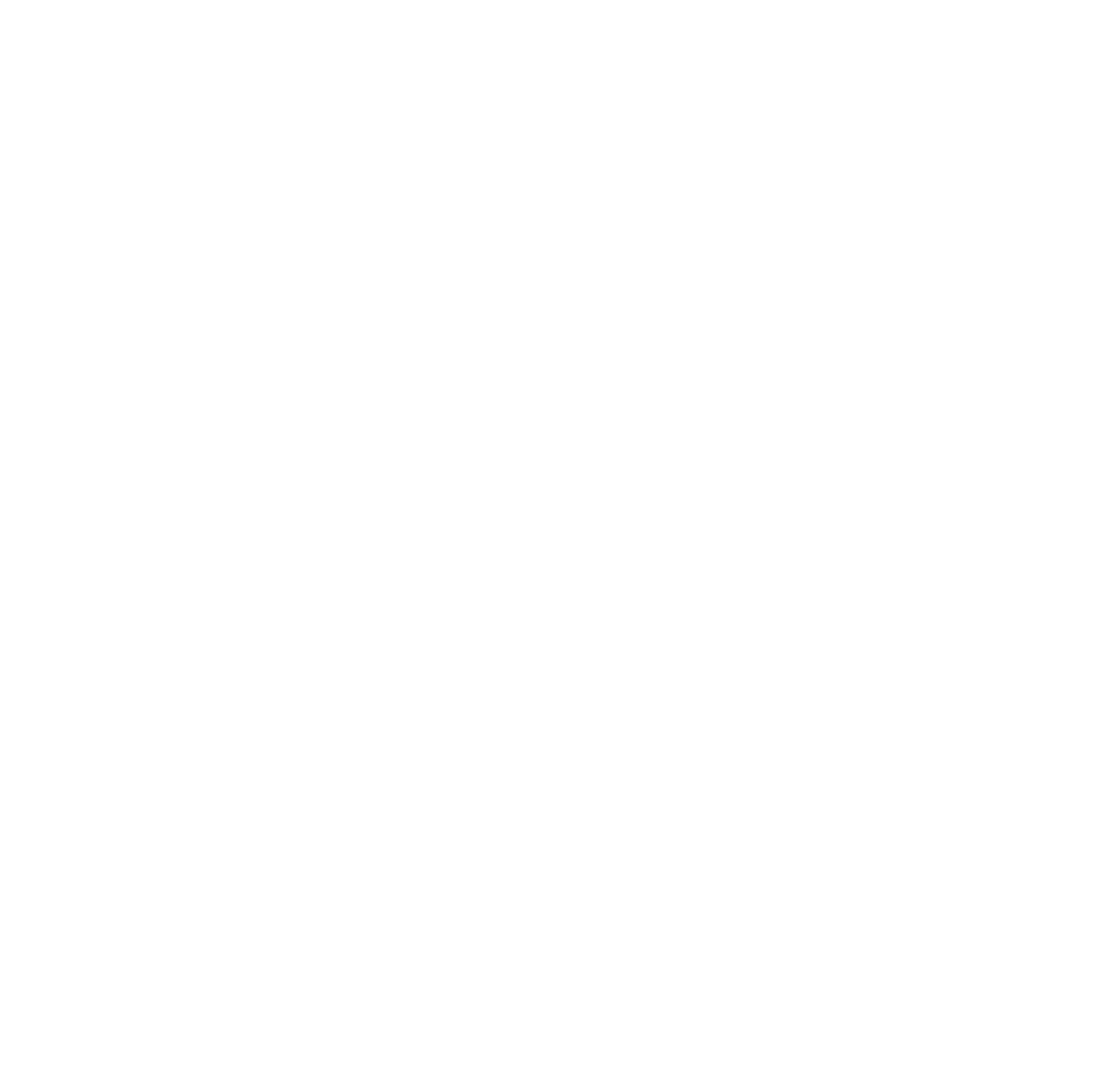
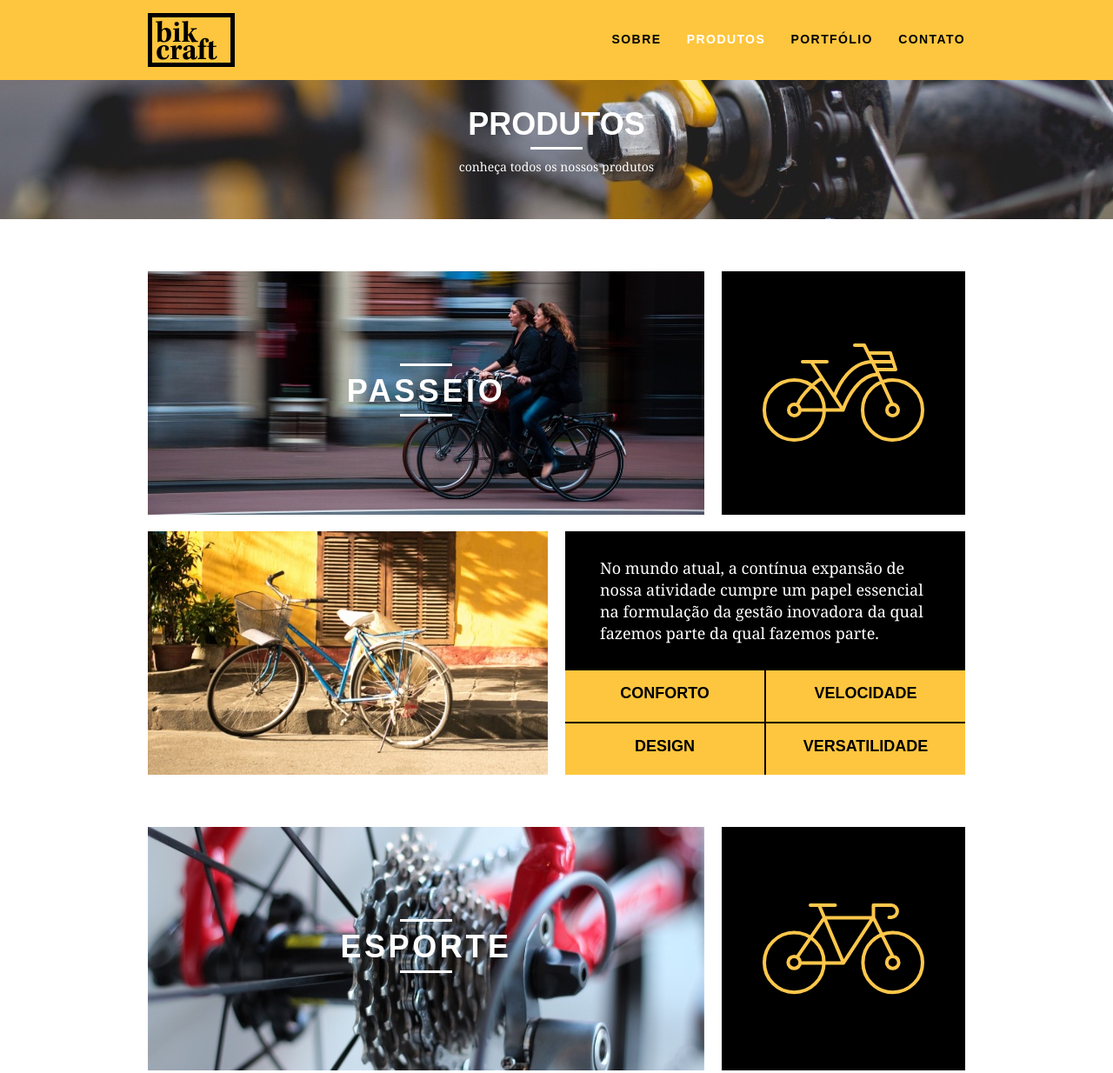
Before and after one commit to DayMendes/bikcraft, a plain HTML site: page web/produtos.html in a window 1280 px wide. Shown: the top 1234 px of the page at 87% size. Before the commit the page ends 800 px from the top, so only its background shows below. Drawn offline with Linux system fonts and the light colour scheme.

Commit message:
Adiconando a pag de produtos

```diff
--- a/sobre.html
+++ /dev/null
@@ -1,124 +0,0 @@
-<!DOCTYPE html>
-<html lang="pt-br">
-
-<head>
-  <meta charset="utf-8">
-  <title>Bikecraft - Sobre</title>
-  <link rel="stylesheet" href="css/normalize.css">
-  <link rel="stylesheet" href="css/reset.css">
-  <link rel="stylesheet" href="css/grid.css">
-  <link rel="stylesheet" href="css/style.css">
-  <link rel="stylesheet" href="css/sobre.css">
-</head>
-
-<body>
-  <header class="header">
-    <div class="container">
-      <a href="index.html" class="grid-4">
-        <img src="img/bikcraft.svg" alt="Bikecraft">
-      </a>
-      <nav class="grid-12 header_menu">
-        <ul>
-          <li>
-            <a href="sobre.html" class="menu_ativo">Sobre</a>
-          </li>
-          <li> <a href="produtos.html">Produtos</a>
-          </li>
-          <li> <a href="portfolio.html">Portfolio</a>
-          </li>
-          <li> <a href="contato.html">Contato</a>
-          </li>
-        </ul>
-      </nav>
-    </div>
-  </header>
-  <section class="introducao-interna interna_sobre">
-    <div class="container">
-      <h1>Sobre</h1>
-      <p>conheça mais sobre a bikcraft</p>
-    </div>
-  </section>
-  <section class="missao-valores container ">
-    <div class="grid-10">
-      <h2 class="subtitulo-interno">História, Missão e Visão</h2>
-      <p>No mundo atual, a contínua expanção de nossas atividades cumpre um papel essencial na formulação de gestão inovadora da qual fazemos parte.</p>
-      <p>No mundo atual, a contínua expanção de nossas atividades cumpre um papel essencial na formulação de gestão inovadora da qual fazemos parte.</p>
-    </div>
-    <div class="grid-6">
-      <h2 class="subtitulo-interno">Valores</h2>
-      <ul>
-        <li>- Qualidade no processo com</li>
-        <li>- Foco no cliente sem perder a</li>
-        <li>- Diversão, preservando a</li>
-        <li>- Natureza com sustentabilidade</li>
-      </ul>
-    </div>
-    <div class="/grid-16 foto-equipe"><img src="img/equipe-bikcraft.jpg" alt="Equipe bikcraft"> </div>
-  </section>
-
-  <section class="qualidade container">
-    <h2 class="subtitulo">Qualidade</h2>
-    <img src="img/bikcraft-qualidade.svg" alt="Bikecraft">
-    <ul class="qualidade_lista">
-      <li class="grid-1-3">
-        <h3>Durabilidade</h3>
-        <p></p>
-      </li>
-      <li class="grid-1-3">
-        <h3>Design</h3>
-        <p></p>
-      </li>
-      <li class="grid-1-3">
-        <h3>Sustentabilidade</h3>
-        <p></p>
-      </li>
-    </ul>
-
-  </section>
-  <!-- Fecha qualidade-->
-  <section class="quebra">
-    <blockquote class="quote-externo container">
-      <p>"o verdadeiro segredo da felicidade está em ter um genuíno interesse por todos os detalhes da vida cotidiana."</p>
-      <cite>WILLIAM MORRIS</cite>
-    </blockquote>
-  </section>
-  <footer>
-    <div class="footer">
-      <div class="container">
-
-        <div class="grid-8 footer_historia">
-          <h3>Nossa História</h3>
-          <p>O verdadeiro segredo da felicidade está em ter um genuíno interesse por todos os detalhes da vida cotidiana cotidiana. interesse por todos os detalhes da vida cotidiana cotidiana.</p>
-        </div>
-
-        <div class="grid-4 footer_contato">
-          <h3>Contato</h3>
-          <ul>
-            <li>- 21 23232-4343</li>
-            <li>- contato@bikcraft.com</li>
-            <li>- Botafago - RJ</li>
-          </ul>
-        </div>
-
-        <div class="grid-4 footer_redes">
-          <h3>Contato</h3>
-          <ul>
-            <li><a href="http://facebook.com" target="_blank"><img src="img/redes-sociais/facebook.svg"></a></li>
-            <li><a href="http://instagram.com" target="_blank"><img src="img/redes-sociais/instagram.svg"></a></li>
-            <li><a href="http://twitter.com" target="_blank"><img src="img/redes-sociais/twitter.svg"></a></li>
-          </ul>
-        </div>
-
-      </div>
-    </div>
-
-    <div class="copy">
-      <div class="container">
-        <p class="grid-16">Bikcraft 2021 - Alguns direitos reservados.</p>
-      </div>
-    </div>
-  </footer>
-
-</body>
-
-</html>
--- /dev/null
+++ b/web/css/produtos.css
@@ -0,0 +1,71 @@
+.interna_produtos {
+  background: url("../img/bg-produtos.jpg") no-repeat center;
+  background-size: cover;
+}
+.produto_item {
+  padding-top: 60px;
+}
+
+.produto_item h2 {
+  color: #fff;
+  font-size: 36px;
+  text-transform: uppercase;
+  letter-spacing: 0.1em;
+  font-weight: bold;
+  position: relative;
+  top: -180px;
+  text-align: center;
+  margin-bottom: -56px;
+}
+.produto_item h2:after,
+.produto_item h2:before {
+  content: "";
+  display: block;
+  width: 60px;
+  height: 3px;
+  background: #fff;
+  margin: 6px auto 8px auto;
+}
+
+.produto_icone {
+  background: #000;
+  padding: 70px 0;
+}
+
+.produto_icone img {
+  margin: 0 auto;
+}
+
+.produto_info {
+  background: #000;
+}
+
+.produto_info p {
+  color: #fff;
+  font-size: 18px;
+  line-height: 25px;
+  height: 160px;
+  padding: 30px 40px;
+}
+
+.produto_info ul li {
+  background: #fec63e;
+  text-transform: uppercase;
+  font-size: 18px;
+  font-weight: bold;
+  line-height: 20px;
+  float: left;
+  width: 229px;
+  height: 59px;
+  text-align: center;
+  padding-top: 16px;
+}
+
+.produto_info ul li:nth-child(1),
+.produto_info ul li:nth-child(2) {
+  margin-bottom: 2px;
+}
+
+.produto_info ul li:nth-child(even) {
+  margin-left: 2px;
+}
--- a/web/produtos.html
+++ b/web/produtos.html
@@ -0,0 +1,156 @@
+<!DOCTYPE html>
+<html lang="pt-br">
+
+<head>
+  <meta charset="utf-8">
+  <title>Bikcraft - Sobre</title>
+  <link rel="stylesheet" href="css/normalize.css">
+  <link rel="stylesheet" href="css/reset.css">
+  <link rel="stylesheet" href="css/grid.css">
+  <link rel="stylesheet" href="css/style.css">
+  <link rel="stylesheet" href="css/produtos.css">
+
+</head>
+
+<body>
+
+  <header class="header">
+    <div class="container">
+      <a href="index.html" class="grid-4">
+        <img src="img/bikcraft.svg" alt="Bikcraft">
+      </a>
+      <nav class="grid-12 header_menu">
+        <ul>
+          <li><a href="sobre.html">Sobre</a></li>
+          <li><a href="produtos.html" class="menu_ativo">Produtos</a></li>
+          <li><a href="portfolio.html">Portfólio</a></li>
+          <li><a href="contato.html">Contato</a></li>
+        </ul>
+      </nav>
+    </div>
+  </header>
+
+  <section class="introducao-interna interna_produtos">
+    <div class="container">
+      <h1>Produtos</h1>
+      <p>conheça todos os nossos produtos</p>
+    </div>
+  </section>
+
+  <section class="container produto_item">
+    <div class="grid-11"><img src="img/produtos/bikcraft-passeio-1.jpg" alt="Bikcraft passeio">
+      <h2>Passeio</h2>
+    </div>
+    <div class="grid-5 produto_icone"><img src="img/produtos/passeio.svg">
+    </div>
+    <div class="grid-8">
+      <img src="img/produtos/bikcraft-passeio-2.jpg">
+    </div>
+    <div class="grid-8 produto_info">
+      <p>No mundo atual, a contínua expansão de nossa atividade cumpre um papel essencial na formulação da gestão inovadora da qual fazemos parte da qual fazemos parte.</p>
+      <ul>
+        <li>Conforto</li>
+        <li>Velocidade</li>
+        <li>Design</li>
+        <li>Versatilidade</li>
+      </ul>
+    </div>
+  </section>
+
+  <section class="container produto_item">
+    <div class="grid-11"><img src="img/produtos/bikcraft-esporte-1.jpg" alt="Bikcraft esporte">
+      <h2>Esporte</h2>
+    </div>
+    <div class="grid-5 produto_icone"><img src="img/produtos/esporte.svg">
+    </div>
+    <div class="grid-8">
+      <img src="img/produtos/bikcraft-esporte-2.jpg">
+    </div>
+    <div class="grid-8 produto_info">
+      <p>No mundo atual, a contínua expansão de nossa atividade cumpre um papel essencial na formulação da gestão inovadora da qual fazemos parte da qual fazemos parte.</p>
+      <ul>
+        <li>Conforto</li>
+        <li>Velocidade</li>
+        <li>Design</li>
+        <li>Versatilidade</li>
+      </ul>
+    </div>
+  </section>
+
+  <section class="container produto_item">
+    <div class="grid-11"><img src="img/produtos/bikcraft-retro-1.jpg" alt="Bikcraft retro">
+      <h2>Retrô</h2>
+    </div>
+    <div class="grid-5 produto_icone"><img src="img/produtos/retro.svg">
+    </div>
+    <div class="grid-8">
+      <img src="img/produtos/bikcraft-retro-2.jpg">
+    </div>
+    <div class="grid-8 produto_info">
+      <p>No mundo atual, a contínua expansão de nossa atividade cumpre um papel essencial na formulação da gestão inovadora da qual fazemos parte da qual fazemos parte.</p>
+      <ul>
+        <li>Conforto</li>
+        <li>Velocidade</li>
+        <li>Design</li>
+        <li>Versatilidade</li>
+      </ul>
+    </div>
+  </section>
+
+
+
+
+
+
+
+
+
+
+
+
+  <section class="quebra">
+    <blockquote class="quote-externo container">
+      <p>“o verdadeiro segredo da felicidade está em ter um genuíno interesse por todos os detalhes da vida cotidiana.”</p>
+      <cite>WILLIAM MORRIS</cite>
+    </blockquote>
+  </section>
+
+  <footer>
+    <div class="footer">
+      <div class="container">
+
+        <div class="grid-8 footer_historia">
+          <h3>Nossa História</h3>
+          <p>O verdadeiro segredo da felicidade está em ter um genuíno interesse por todos os detalhes da vida cotidiana cotidiana. interesse por todos os detalhes da vida cotidiana cotidiana.</p>
+        </div>
+
+        <div class="grid-4 footer_contato">
+          <h3>Contato</h3>
+          <ul>
+            <li>- 21 23232-4343</li>
+            <li>- contato@bikcraft.com</li>
+            <li>- Botafago - RJ</li>
+          </ul>
+        </div>
+
+        <div class="grid-4 footer_redes">
+          <h3>Contato</h3>
+          <ul>
+            <li><a href="http://facebook.com" target="_blank"><img src="img/redes-sociais/facebook.svg"></a></li>
+            <li><a href="http://instagram.com" target="_blank"><img src="img/redes-sociais/instagram.svg"></a></li>
+            <li><a href="http://twitter.com" target="_blank"><img src="img/redes-sociais/twitter.svg"></a></li>
+          </ul>
+        </div>
+
+      </div>
+    </div>
+
+    <div class="copy">
+      <div class="container">
+        <p class="grid-16">Bikcraft 2019 - Alguns direitos reservados.</p>
+      </div>
+    </div>
+  </footer>
+</body>
+
+</html>
```
Also changed, not shown: web/sobre.html (+3 -0 lines).
